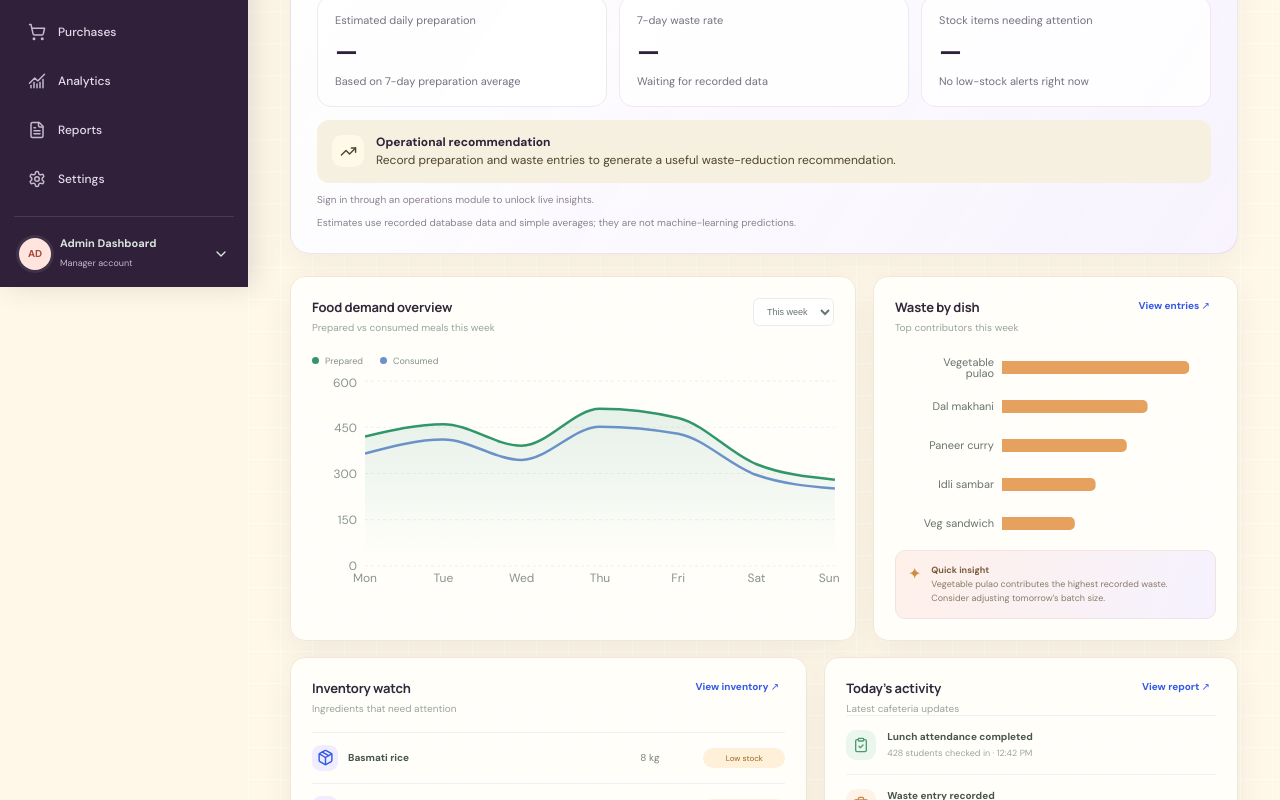
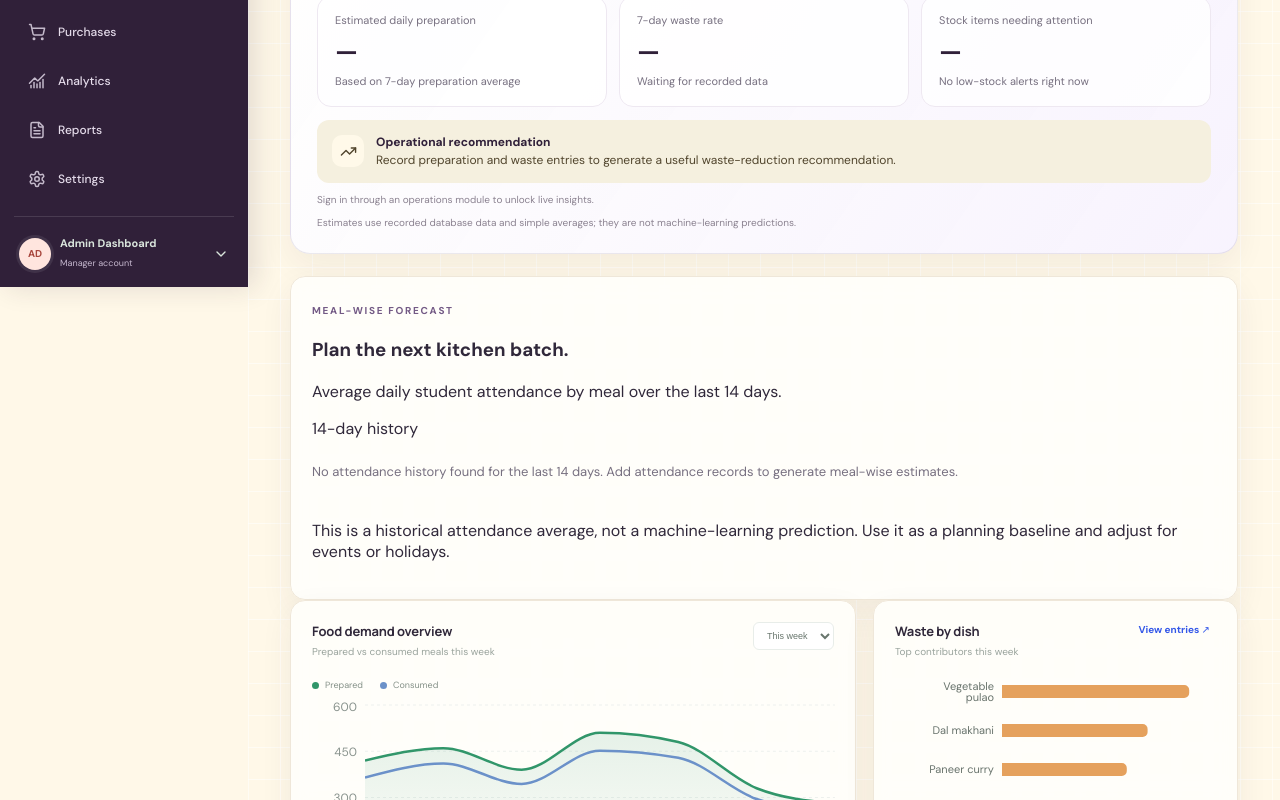
Before and after one commit to aradhana-bit/NOURIQ, a React (Vite) app in the folder frontend/: page / in a window 1280 px wide. Shown: the part 513-1313 px from the top of the page. Built offline with nearby package versions, Linux system fonts and the light colour scheme; no server answers.

Commit message:
Show meal-wise demand estimates on dashboard

```diff
--- a/frontend/src/App.jsx
+++ b/frontend/src/App.jsx
@@ -51,6 +51,7 @@ function App(){
  const wasteRate=Number(intelligence?.prepared)>0?(wasteTotal/Number(intelligence.prepared))*100:0;
  const forecast=Math.round(preparedAverage);
  const stockAlerts=intelligence?.lowStock||[];
+ const demandForecast=intelligence?.demandForecast||[];
  const smartRecommendation=wasteRate>=10?'Waste is above the 10% watch level. Reduce the next batch for dishes with repeated leftovers.':wasteRate>0?'Waste is currently below the 10% watch level. Keep tracking preparation against actual demand.':'Record preparation and waste entries to generate a useful waste-reduction recommendation.';
  const isOverview=active==='Overview';
  const searchResults=search.trim()?nav.filter(([label])=>label.toLowerCase().includes(search.trim().toLowerCase())).slice(0,5):[];
@@ -121,6 +122,11 @@ function App(){
        {intelligenceError&&<p className="intelligence-note">{intelligenceError}</p>}
       </>}
       <div className="intelligence-disclaimer">Estimates use recorded database data and simple averages; they are not machine-learning predictions.</div>
+     </section>
+     <section className="demand-forecast-panel panel">
+      <div className="demand-forecast-heading"><div><span className="intelligence-kicker">MEAL-WISE FORECAST</span><h3>Plan the next kitchen batch.</h3><p>Average daily student attendance by meal over the last 14 days.</p></div><span className="forecast-window">14-day history</span></div>
+      {intelligenceLoading?<div className="intelligence-empty">Calculating meal demand…</div>:demandForecast.length?<div className="forecast-grid">{demandForecast.map(item=><div className="forecast-item" key={item.meal_type}><span>{String(item.meal_type).replace(/^./,c=>c.toUpperCase())}</span><strong>{Math.round(Number(item.estimated_attendance)).toLocaleString('en-IN')}</strong><small>estimated students / day</small><em>{item.days_observed} days of records</em></div>)}</div>:<div className="intelligence-empty">No attendance history found for the last 14 days. Add attendance records to generate meal-wise estimates.</div>}
+      <p className="forecast-disclaimer">This is a historical attendance average, not a machine-learning prediction. Use it as a planning baseline and adjust for events or holidays.</p>
      </section>
      <section className="grid-main">
       <div className="panel chart-panel">
```
